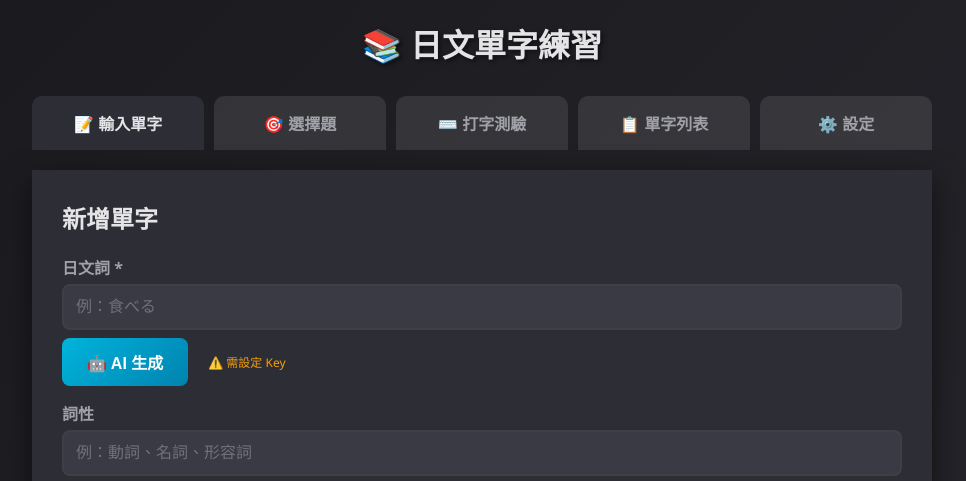
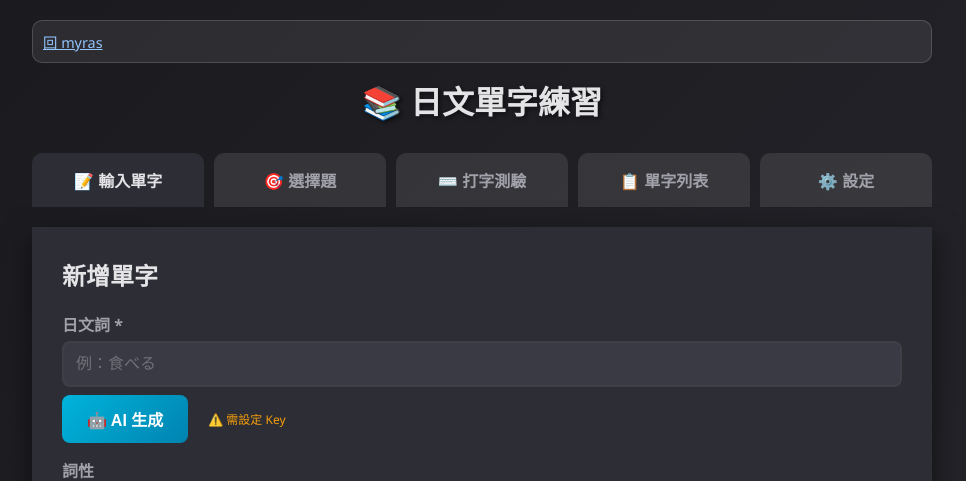
Before and after one commit to kapazvuciarwin-art/rasword, a Flask app: page / in a window 1280 px wide. Shown: the top 481 px of the page, without its empty margins (158-1124 px from the left). Run offline with Flask 3, Linux system fonts and the light colour scheme; some libraries are stand-ins or nearby versions.

Commit message:
首頁加入 myras 動態快捷按鈕。
從 myras 讀取網站清單並顯示快捷按鈕，提升站間跳轉效率。

```diff
--- a/templates/index.html
+++ b/templates/index.html
@@ -983,6 +983,7 @@
 <body>
     <div id="toast" class="toast" style="display: none;" role="status" aria-live="polite"></div>
     <div class="container">
+        <div id="myras-quick-nav" style="margin-bottom:14px; padding:10px; border-radius:10px; background:rgba(255,255,255,0.08); border:1px solid rgba(255,255,255,0.16); font-size:0.9rem;"></div>
         <h1>📚 日文單字練習</h1>
 
         <div class="tabs">
@@ -2899,6 +2900,30 @@
                 return { results: [] };
             }
         }
+
+        (function renderMyrasQuickNav() {
+            const mount = document.getElementById('myras-quick-nav');
+            if (!mount) return;
+            const base = `${window.location.protocol}//${window.location.hostname}:5010`;
+            fetch(`${base}/api/projects`)
+                .then(r => r.ok ? r.json() : Promise.reject(new Error(`HTTP ${r.status}`)))
+                .then(items => {
+                    const list = Array.isArray(items) ? items : [];
+                    if (!list.length) {
+                        mount.innerHTML = `<a href="${base}" style="color:#93c5fd;">回 myras</a>`;
+                        return;
+                    }
+                    const buttons = list.map(p => {
+                        const name = String(p.name || '未命名');
+                        const url = String(p.url || '#');
+                        return `<a href="${url}" style="display:inline-block; margin:4px 6px 0 0; padding:6px 10px; border-radius:8px; text-decoration:none; color:#fff; background:rgba(59,130,246,0.55); border:1px solid rgba(147,197,253,0.4);">${name}</a>`;
+                    }).join('');
+                    mount.innerHTML = buttons;
+                })
+                .catch(() => {
+                    mount.innerHTML = `<a href="${base}" style="color:#93c5fd;">回 myras</a>`;
+                });
+        })();
     </script>
 </body>
 </html>
```
